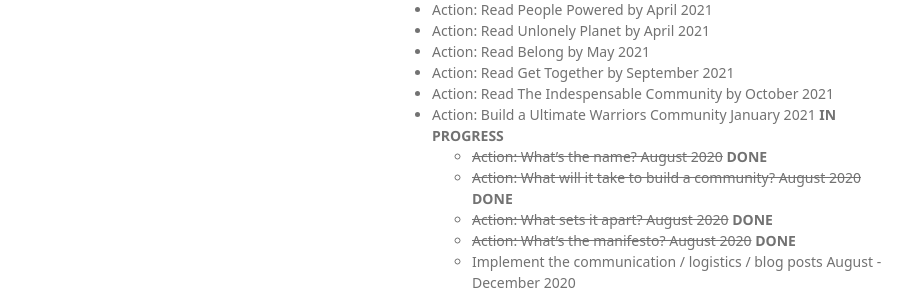
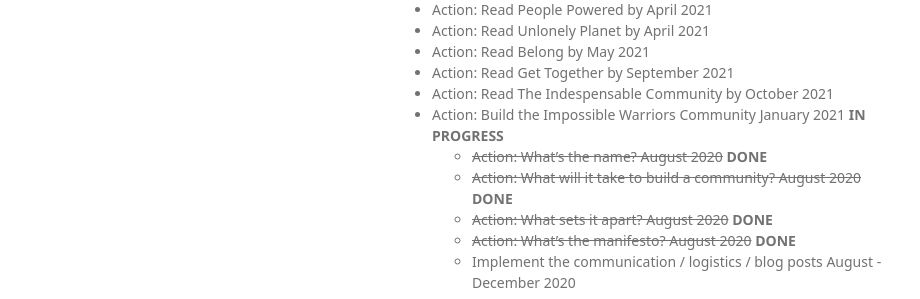
Before and after one commit to rainleander/rainleander.github.io, a Jekyll site: the page other-peoples-computers.html, which Jekyll copies as it is, in a window 1280 px wide. Shown: the part 1164-1463 px from the top of the page, without its empty margins (178-1098 px from the left). Built offline with Jekyll 4.4.1, drawn with Linux system fonts in a browser that asks for light colours; some web fonts are replaced.

Commit message:
Update other-peoples-computers.html

```diff
--- a/other-peoples-computers.html
+++ b/other-peoples-computers.html
@@ -66,7 +66,7 @@
           <li>Action: Read Belong by May 2021</li>
           <li>Action: Read Get Together by September 2021</li>
           <li>Action: Read The Indespensable Community by October 2021</li>
-          <li>Action: Build a Ultimate Warriors Community January 2021 <b>IN PROGRESS</b></li>
+          <li>Action: Build the Impossible Warriors Community January 2021 <b>IN PROGRESS</b></li>
           <ul><li><del>Action: What’s the name? August 2020</del> <b>DONE</b></li>
             <li><del>Action: What will it take to build a community? August 2020</del> <b>DONE</b></li>
             <li><del>Action: What sets it apart? August 2020</del> <b>DONE</b></li>
```
